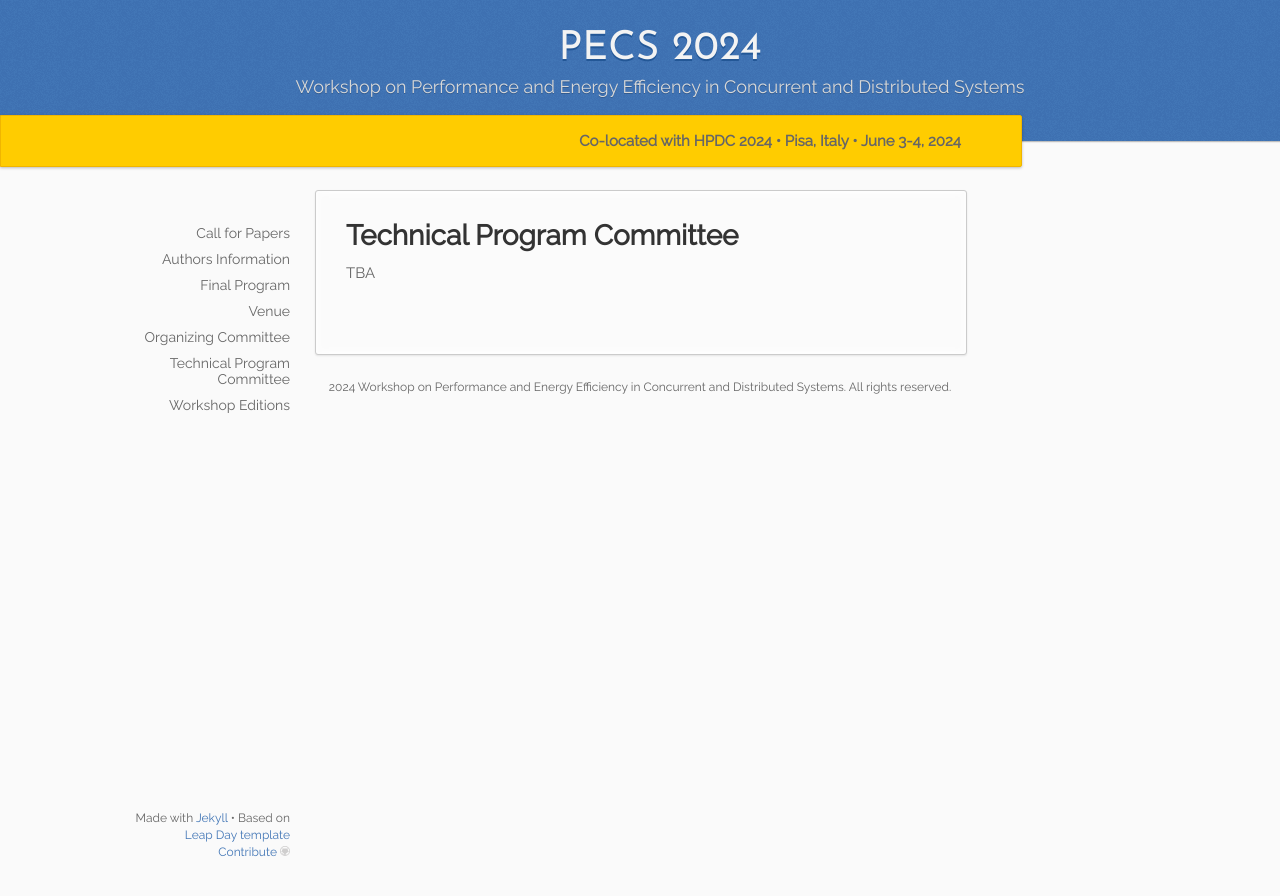
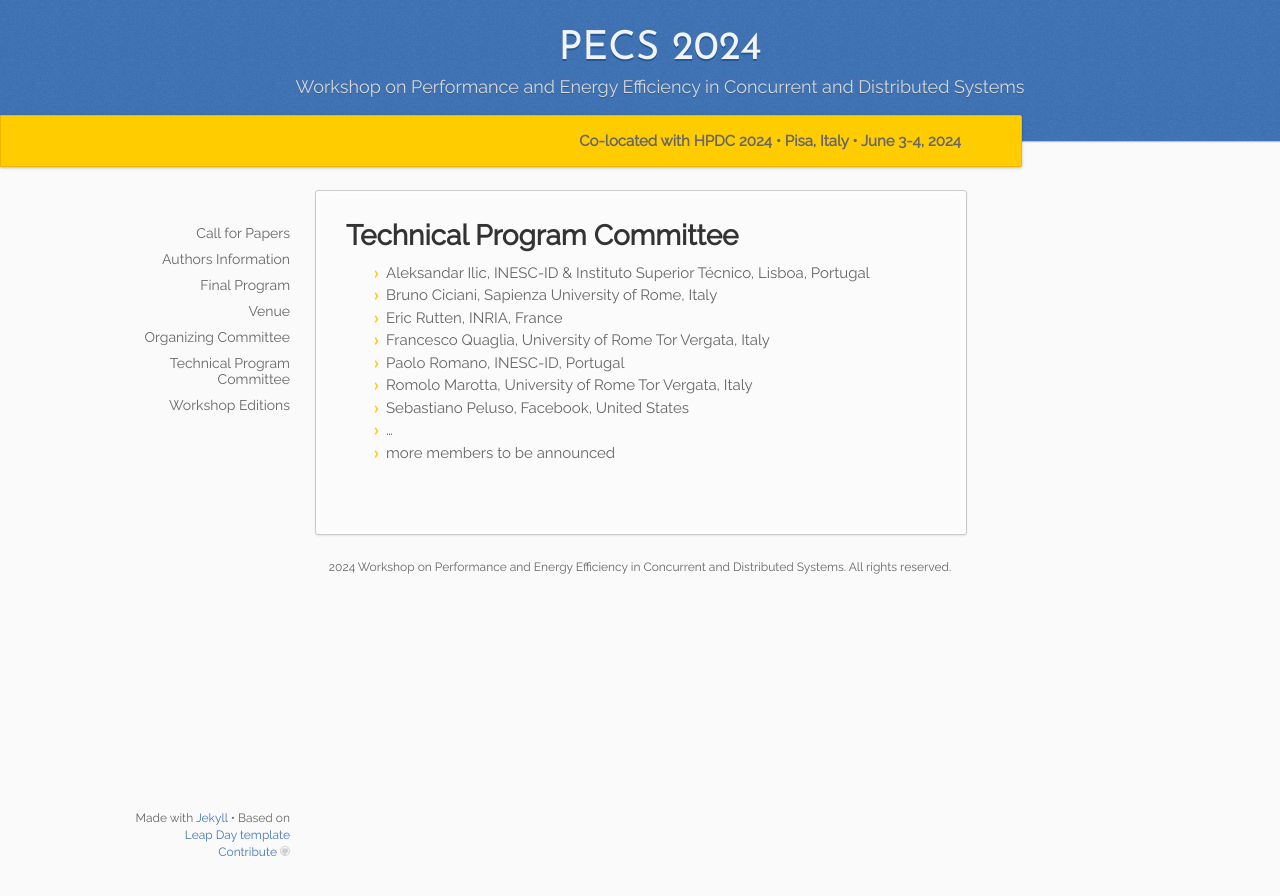
Before and after one commit to pecs-workshop/pecs-workshop.github.io, a Jekyll site: the page built from _2024/10.tpc.md, in a window 1280 px wide. Shown: the top 896 px of the page. Built offline with Jekyll 4.4.1, drawn with Linux system fonts in a browser that asks for light colours.

Commit message:
PC updated

```diff
--- a/_2024/10.tpc.md
+++ b/_2024/10.tpc.md
@@ -5,4 +5,12 @@ menu_show: true
 permalink: /:collection/tpc
 ---
 
-TBA
+* Aleksandar Ilic, INESC-ID & Instituto Superior Técnico, Lisboa, Portugal
+* Bruno Ciciani, Sapienza University of Rome, Italy
+* Eric Rutten, INRIA, France
+* Francesco Quaglia, University of Rome Tor Vergata, Italy
+* Paolo Romano, INESC-ID, Portugal
+* Romolo Marotta, University of Rome Tor Vergata, Italy
+* Sebastiano Peluso, Facebook, United States
+* ...
+* more members to be announced
```
Also changed, not shown: _2024/_introduction_text.md (+1 -1 lines).
